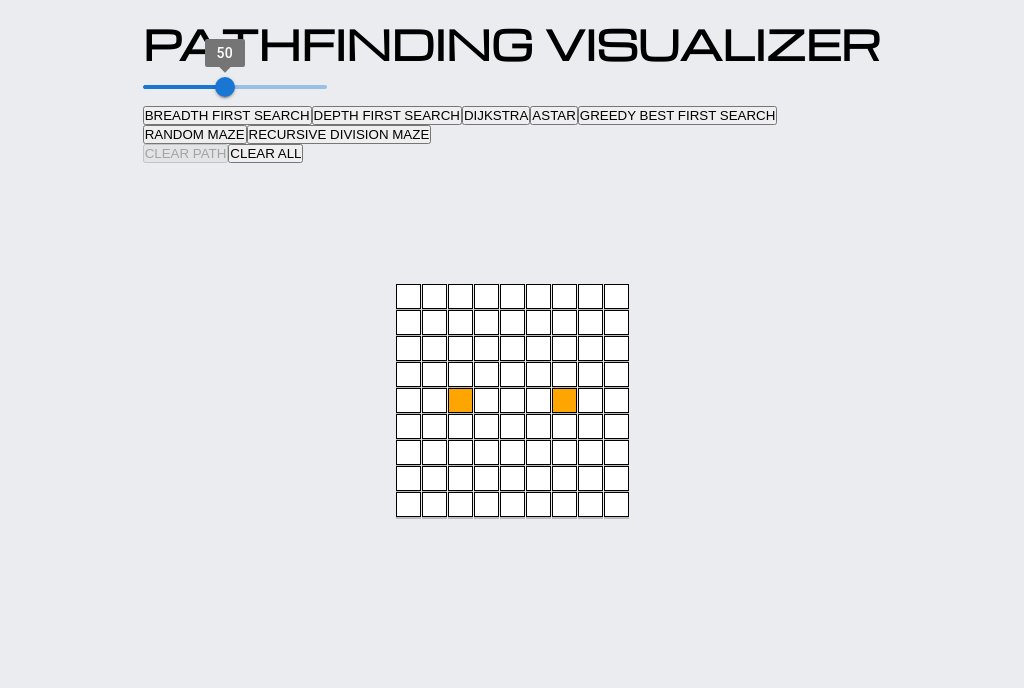
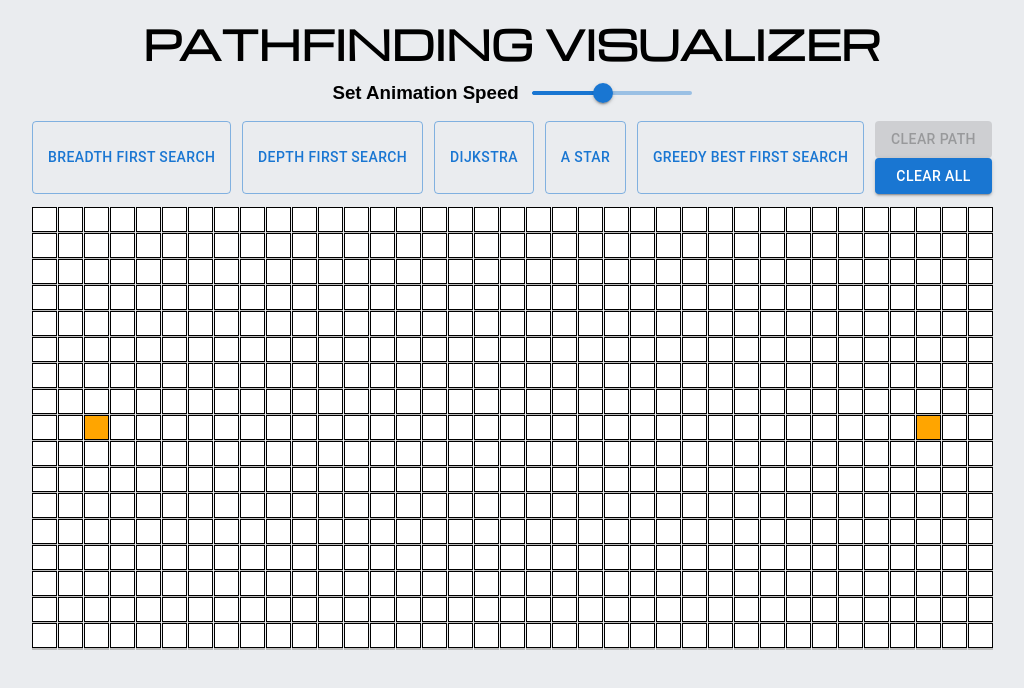
Before and after one commit to markcmlee/Pathfinding-Visualizer-React, a React app: page / in a window 1280 px wide. Shown: the top 688 px of the page, without its empty margins (128-1152 px from the left). Built offline with nearby package versions, Linux system fonts and the light colour scheme.

Commit message:
fixing some styling

```diff
--- a/src/App.js
+++ b/src/App.js
@@ -13,16 +13,19 @@ const App = () => {
   return (
     <div id="container">
       <h1 id="title">PATHFINDING VISUALIZER</h1>
+      <div id="sliderContainer">
+        <h3>Set Animation Speed </h3>
         <Slider
           id="animationSlider"
           disabled={isVisualized}
           defaultValue={50}
-        valueLabelDisplay="on"
           step={10}
           min={10}
           max={100}
           onChange={(e) => setAnimationSpeed(e.target.value)}
         />
+      </div>
+
       <Header />
       <Board />
     </div>
--- a/src/App.scss
+++ b/src/App.scss
@@ -22,6 +22,26 @@ body,
 
 #container {
   margin: 0 auto;
+  height: 100%;
+  width: 100%;
+  display: flex;
+  flex-direction: column;
+  align-items: center;
+}
+
+#sliderContainer {
+  margin-top: 0.5%;
+  margin-bottom: 0.5%;
+  display: flex;
+  flex-direction: row;
+  width: 50%;
+  align-items: center;
+  justify-content: center;
+
+  h3 {
+    font-family: sans-serif;
+    margin-right: 2%;
+  }
 }
 
 #animationSlider {
--- a/src/actionTypes.js
+++ b/src/actionTypes.js
@@ -1,8 +1,8 @@
 import { v4 as uuidv4 } from "uuid";
 
 // Board Size
-export const BOARD_ROW = 9;
-export const BOARD_COL = 9;
+export const BOARD_ROW = 17;
+export const BOARD_COL = 37;
 
 // Colors
 export const INITIAL_COLOR = "white";
--- a/src/components/Board/Board.scss
+++ b/src/components/Board/Board.scss
@@ -1,8 +1,8 @@
 .board {
-  position: fixed;
-  left: 50%;
-  top: 50%;
-  transform: translate(-50%, -50%);
+  // position: fixed;
+  // left: 50%;
+  // top: 50%;
+  // transform: translate(-50%, -50%);
   max-height: 100%;
   max-width: 100%;
   display: flex;
@@ -11,6 +11,7 @@
   justify-content: center;
   outline: none;
   margin: 0 auto;
+  margin-top: 1%;
   // background-color: orange;
 
   .boardRow {
--- a/src/components/Header/Header.js
+++ b/src/components/Header/Header.js
@@ -1,4 +1,5 @@
 import React, { useContext } from "react";
+import Button from "@mui/material/Button";
 import { Context } from "../../Context";
 import "./Header.scss";
 
@@ -38,59 +39,63 @@ const Header = () => {
   };
 
   return (
-    <div>
-      <button
-        type="submit"
+    <div id="buttonsContainer">
+      <Button
+        variant="outlined"
         disabled={isVisualized}
         onClick={() => {
           setIsVisualized(true);
           bfs(start.current, finish.current, board.current, updateNode);
         }}
       >
-        BREADTH FIRST SEARCH
-      </button>
-      <button
-        type="submit"
+        Breadth First Search
+      </Button>
+
+      <Button
+        variant="outlined"
         disabled={isVisualized}
         onClick={() => {
           setIsVisualized(true);
           dfs(start.current, finish.current, board.current, updateNode);
         }}
       >
-        DEPTH FIRST SEARCH
-      </button>
-      <button
-        type="submit"
+        Depth First Search
+      </Button>
+
+      <Button
+        variant="outlined"
         disabled={isVisualized}
         onClick={() => {
           setIsVisualized(true);
           dijkstra(start.current, finish.current, board.current, updateNode);
         }}
       >
-        DIJKSTRA
-      </button>
-      <button
-        type="submit"
+        Dijkstra
+      </Button>
+
+      <Button
+        variant="outlined"
         disabled={isVisualized}
         onClick={() => {
           aStar(start.current, finish.current, board.current, updateNode);
           setIsVisualized(true);
         }}
       >
-        ASTAR
-      </button>
-      <button
-        type="submit"
+        A Star
+      </Button>
+
+      <Button
+        variant="outlined"
         disabled={isVisualized}
         onClick={() => {
           greedyBFS(start.current, finish.current, board.current, updateNode);
           setIsVisualized(true);
         }}
       >
-        GREEDY BEST FIRST SEARCH
-      </button>
+        Greedy Best First Search
+      </Button>
 
-      <div>
+      {/* <div>
         <button
           type="submit"
           disabled={isVisualized}
@@ -106,7 +111,7 @@ const Header = () => {
           disabled={isVisualized}
           onClick={() => {
             onClearAll();
-            recursiveDivision(
+            recursiveMaze(
               board.current,
               0,
               0,
@@ -120,15 +125,24 @@ const Header = () => {
         >
           RECURSIVE DIVISION MAZE
         </button>
-      </div>
+      </div> */}
 
       <div id="controlButtons">
-        <button type="submit" onClick={onClearPath} disabled={!isVisualized}>
-          CLEAR PATH
-        </button>
-        <button type="submit" onClick={onClearAll}>
-          CLEAR ALL
-        </button>
+        <Button
+          variant="contained"
+          onClick={onClearPath}
+          disabled={!isVisualized}
+        >
+          Clear Path
+        </Button>
+
+        <Button
+          variant="contained"
+          onClick={onClearAll}
+          // disabled={!isVisualized}
+        >
+          Clear All
+        </Button>
       </div>
     </div>
   );
--- a/src/components/Header/Header.scss
+++ b/src/components/Header/Header.scss
@@ -0,0 +1,14 @@
+#buttonsContainer {
+  margin-top: 0.5%;
+  display: flex;
+  flex-direction: row;
+  justify-content: space-between;
+  // align-items: space-between;
+  // justify-content: center;
+  width: 75%;
+}
+
+#controlButtons {
+  display: flex;
+  flex-direction: column;
+}
--- a/src/scripts/mazeGeneration/recursiveDivisionMaze.js
+++ b/src/scripts/mazeGeneration/recursiveDivisionMaze.js
@@ -25,7 +25,7 @@ const recursiveDivision = (
   updateNode,
   timeFactor
 ) => {
-  if (width < 2 || height < 2) return;
+  if (width <= 2 || height <= 2) return;
   let time = timeFactor;
 
   const isHorizontal = orientation === HORIZONTAL;
@@ -62,21 +62,21 @@ const recursiveDivision = (
   recursiveDivision(board, nextC, nextR, nextW, nextH, nextD, updateNode, time);
 
   // Bottom or Right side
-  // const nextH2 = isHorizontal ? Math.abs(height - wr) : height;
-  // const nextW2 = isHorizontal ? width : Math.abs(width - wc);
-  // const nextD2 = chooseOrientation(nextW2, nextH2);
-  // const nextR2 = isHorizontal ? wr : r;
-  // const nextC2 = isHorizontal ? c : wc;
-  // recursiveDivision(
-  //   board,
-  //   nextC2,
-  //   nextR2,
-  //   nextW2,
-  //   nextH2,
-  //   nextD2,
-  //   updateNode,
-  //   time
-  // );
+  const nextH2 = isHorizontal ? Math.abs(height - wr) : height;
+  const nextW2 = isHorizontal ? width : Math.abs(width - wc);
+  const nextD2 = chooseOrientation(nextW2, nextH2);
+  const nextR2 = isHorizontal ? wr : r;
+  const nextC2 = isHorizontal ? c : wc;
+  recursiveDivision(
+    board,
+    nextC2,
+    nextR2,
+    nextW2,
+    nextH2,
+    nextD2,
+    updateNode,
+    time
+  );
 };
 
 export default recursiveDivision;
```
Also changed, not shown: todo.txt. Lines whose indentation alone changed are shown as unchanged.
